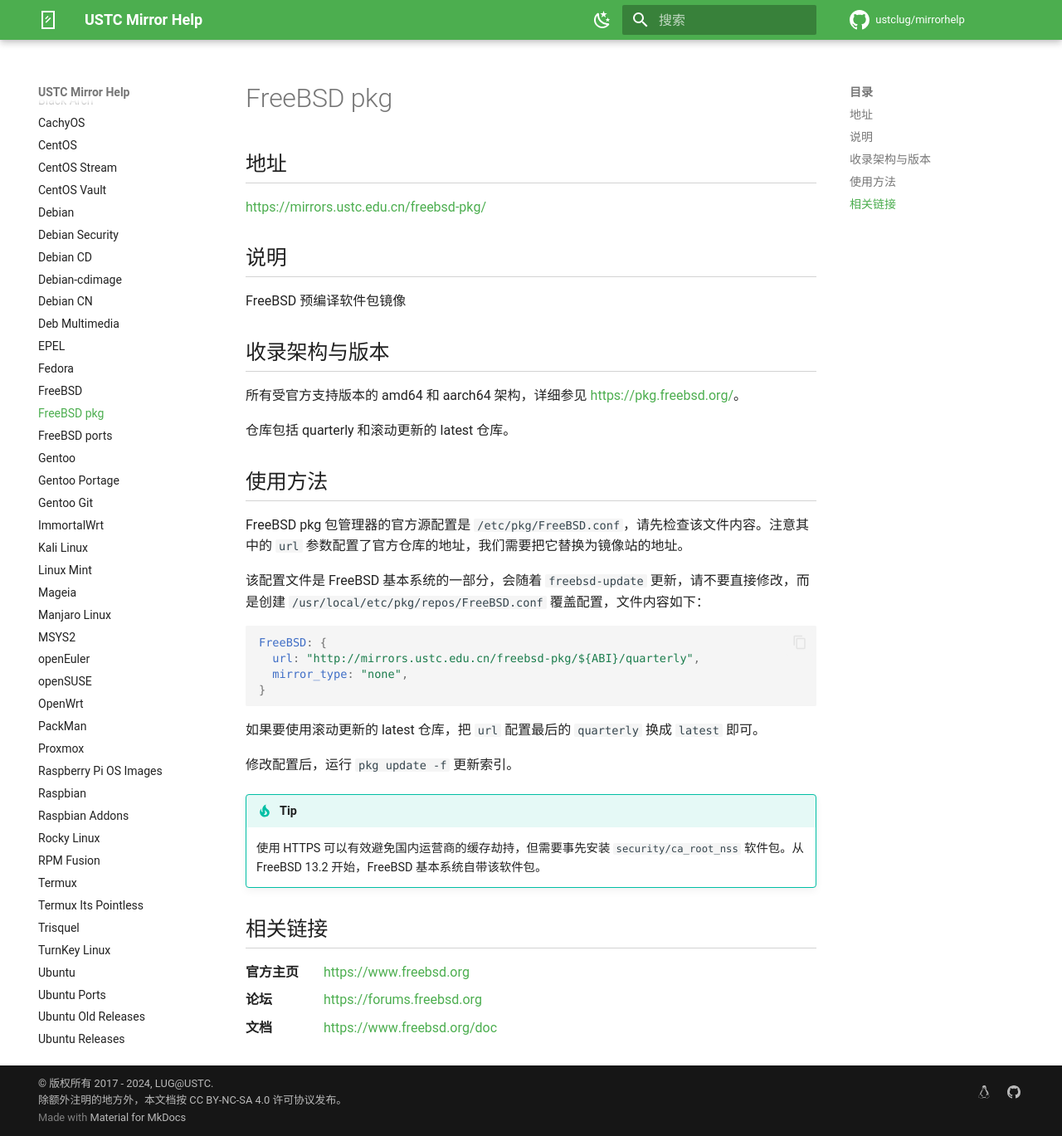
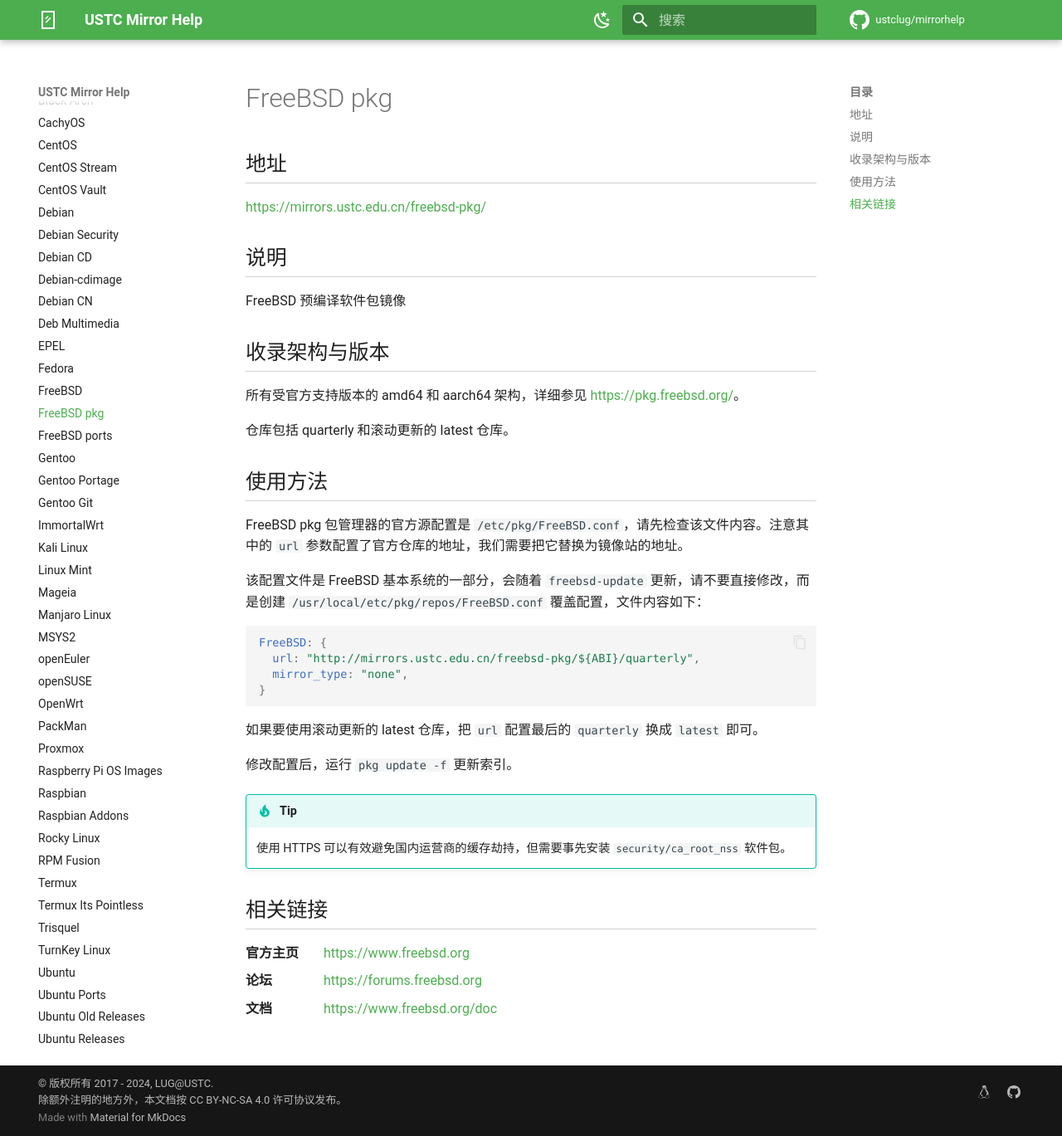
Before and after one commit to ustclug/mirrorhelp, an MkDocs documentation site: the page built from docs/freebsd-pkg.md, in a window 1280 px wide and 1369 px high. Shown: the whole window at 83% size. Built offline with MkDocs 1.6.1 and Material for MkDocs 9.7.7, drawn with Linux system fonts in a browser that asks for light colours; comment, search, counter and statistics services are not loaded.

Commit message:
Revert "freebsd-pkg: Mention base system support of CA"
This reverts commit 0cfd6088a5e06368c1251af17acf00cf2d128a22.

```diff
--- a/docs/freebsd-pkg.md
+++ b/docs/freebsd-pkg.md
@@ -33,7 +33,7 @@
 
 !!! tip
 
-    使用 HTTPS 可以有效避免国内运营商的缓存劫持，但需要事先安装 `security/ca_root_nss` 软件包。从 FreeBSD 13.2 开始，FreeBSD 基本系统自带该软件包。
+    使用 HTTPS 可以有效避免国内运营商的缓存劫持，但需要事先安装 `security/ca_root_nss` 软件包。
 
 ## 相关链接
 
```
